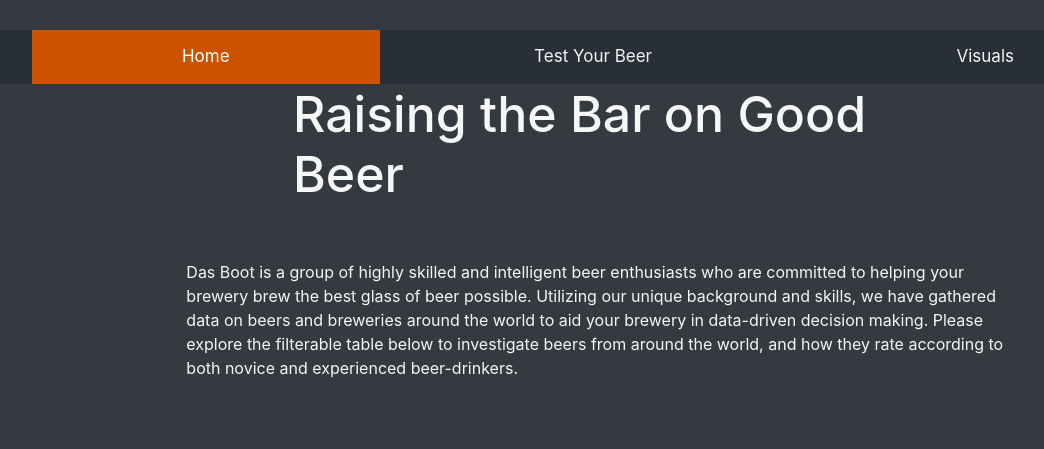
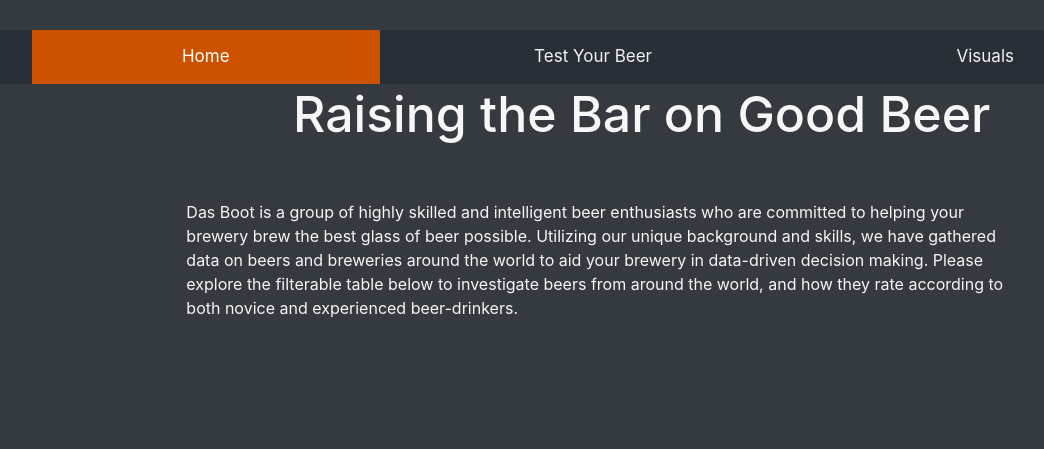
Before and after one commit to chase-dalton/Das-Boot-Brew-Review, a Flask app: page / in a window 1280 px wide. Shown: the part 368-817 px from the top of the page, without its empty margins (42-1086 px from the left). Run offline with Flask 2, Linux system fonts and the light colour scheme; data that the repository does not hold is empty; some libraries are stand-ins or nearby versions.

Commit message:
centering

```diff
--- a/app/templates/index.html
+++ b/app/templates/index.html
@@ -27,7 +27,7 @@
       </div>
     <div class="container-fluid">
         <div class="row">
-            <div class="col-md-6 offset-md-3">
+            <div class="col-md-8 offset-md-3">
                 <h3>Raising the Bar on Good Beer</h3>
             </div>
             <div class="col-md-8 offset-md-2">
--- a/app/templates/visuals.html
+++ b/app/templates/visuals.html
@@ -27,7 +27,7 @@
       </div>
       <div class="container-fluid">
         <div class="row">
-            <div class = "col-md-6 offset-md-3">
+            <div class = "col-md-8 offset-md-3">
                 <h3>Using AI to Brew Better Beer</h3>
             </div>
                 <div style="text-align: center;">
```
